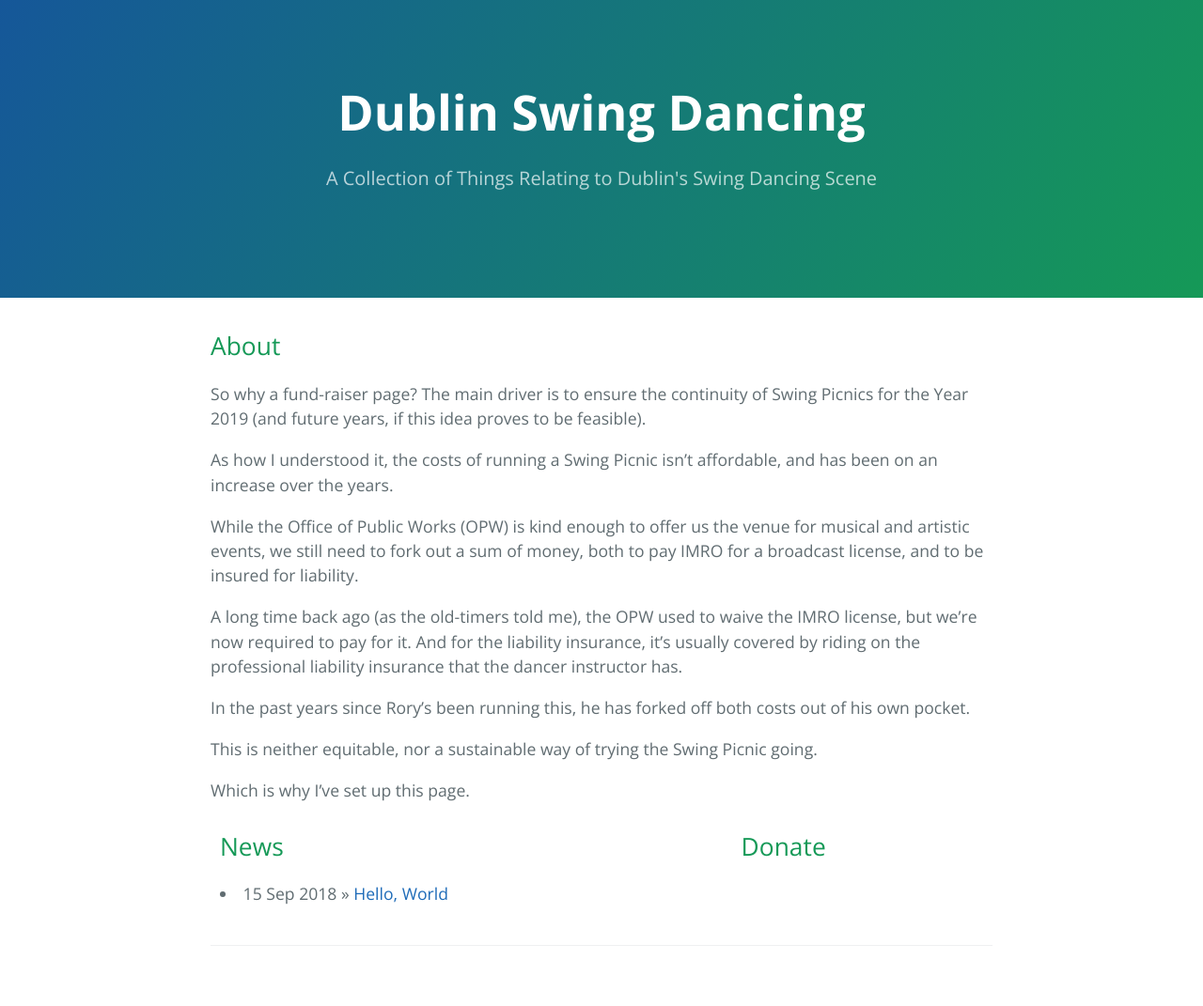
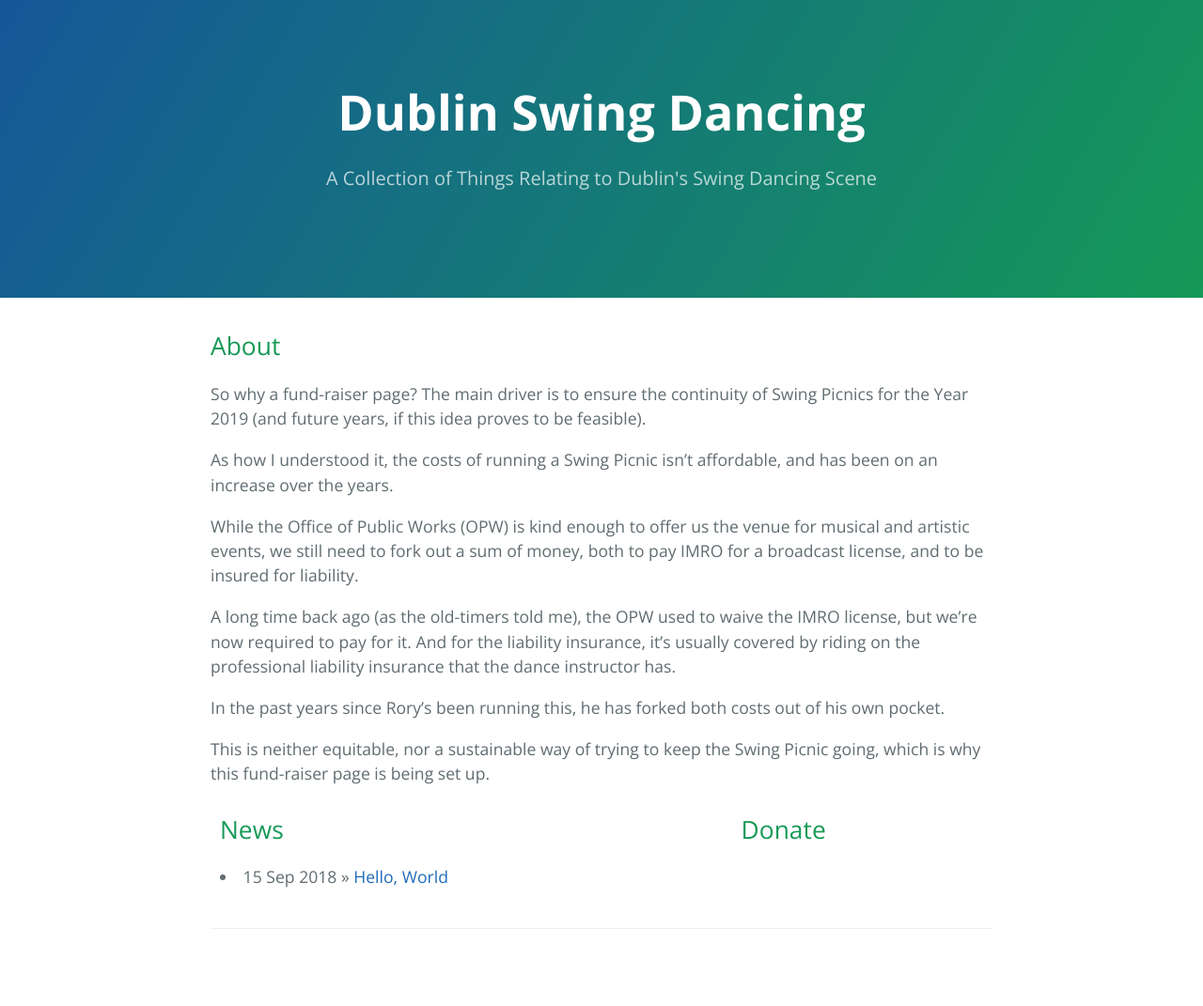
Before and after one commit to DublinSwingDancing/dublinswingdancing.github.io, a Jekyll site: the page built from about.md, in a window 1280 px wide. Shown: the whole page at 94% size. Built offline with Jekyll 4.4.1, drawn with Linux system fonts in a browser that asks for light colours; our own code applies the rules of GitHub Pages for plain Markdown files.

Commit message:
Update about.md

```diff
--- a/about.md
+++ b/about.md
@@ -10,10 +10,8 @@ As how I understood it, the costs of running a Swing Picnic isn't affordable, an
 
 While the Office of Public Works (OPW) is kind enough to offer us the venue for musical and artistic events, we still need to fork out a sum of money, both to pay IMRO for a broadcast license, and to be insured for liability.
 
-A long time back ago (as the old-timers told me), the OPW used to waive the IMRO license, but we're now required to pay for it. And for the liability insurance, it's usually covered by riding on the professional liability insurance that the dancer instructor has.
+A long time back ago (as the old-timers told me), the OPW used to waive the IMRO license, but we're now required to pay for it. And for the liability insurance, it's usually covered by riding on the professional liability insurance that the dance instructor has.
 
-In the past years since Rory's been running this, he has forked off both costs out of his own pocket.
+In the past years since Rory's been running this, he has forked both costs out of his own pocket.
 
-This is neither equitable, nor a sustainable way of trying the Swing Picnic going.
-
-Which is why I've set up this page.
+This is neither equitable, nor a sustainable way of trying to keep the Swing Picnic going, which is why this fund-raiser page is being set up.
```
